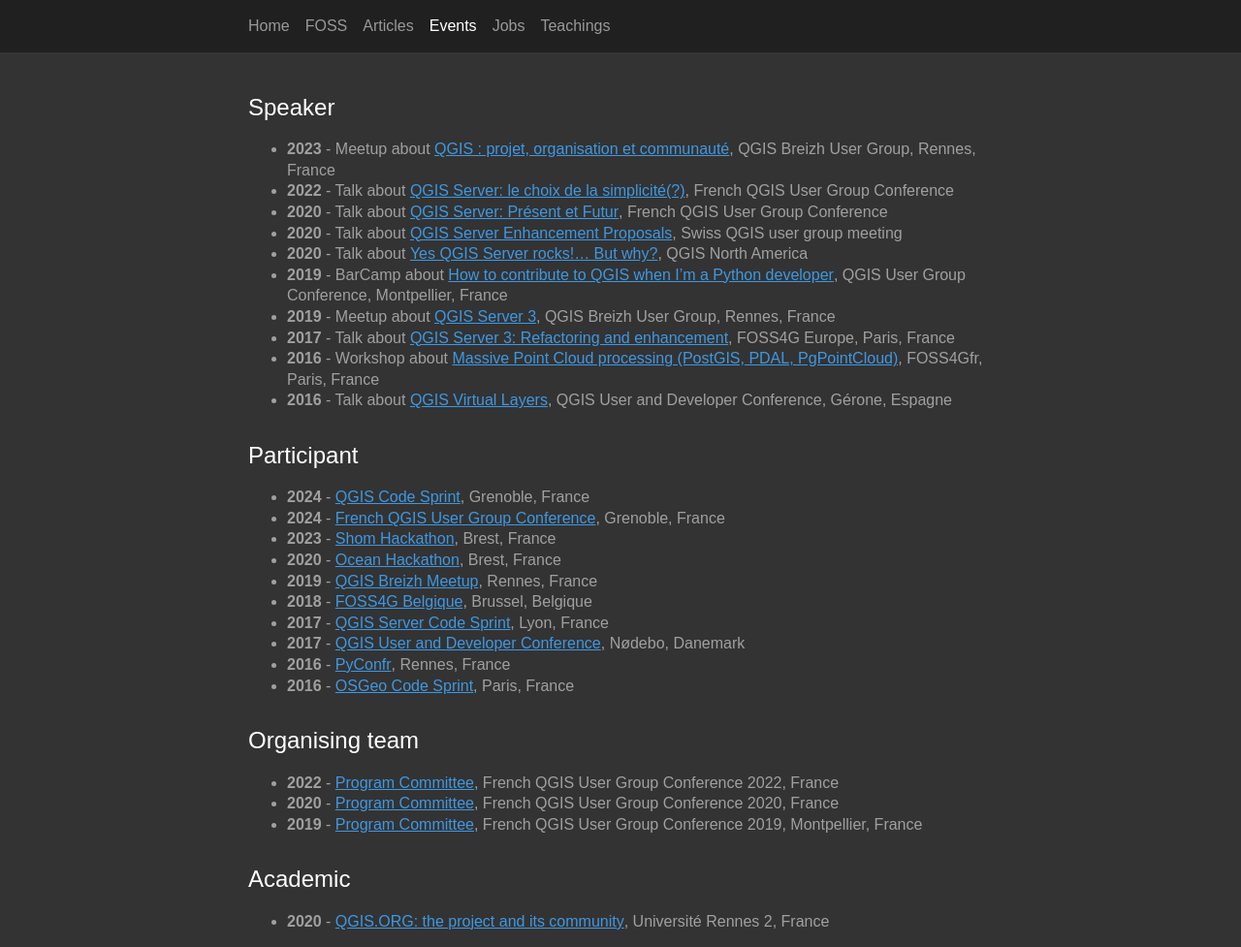
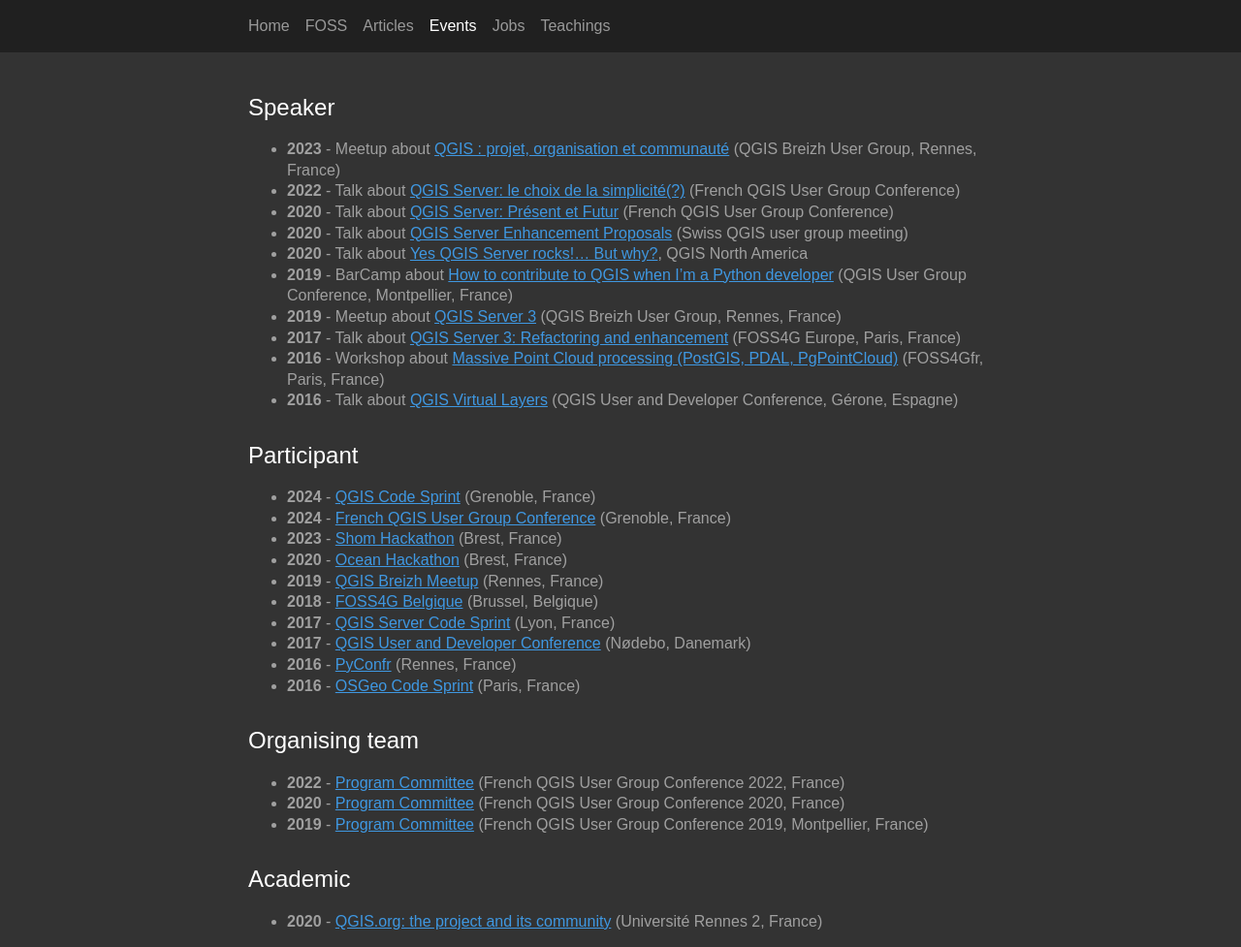
Before and after one commit to pblottiere/pblottiere.github.io, a Jekyll site: the page built from events/index.md, in a window 1280 px wide and 977 px high. Shown: the whole window at 97% size. Built offline with Jekyll 4.4.1, drawn with Linux system fonts in a browser that asks for light colours; comment, search, counter and statistics services are not loaded; our own code applies the rules of GitHub Pages for plain Markdown files.

Commit message:
Some updates

```diff
--- a/events/index.md
+++ b/events/index.md
@@ -5,36 +5,36 @@ layout: left
 
 # Speaker
 
-  + {:.item} **2023** - Meetup about <a href="">QGIS : projet, organisation et communauté</a>, QGIS Breizh User Group, Rennes, France
-  + {:.item} **2022** - Talk about <a href="http://conf.qgis.osgeo.fr/z20_programme.html">QGIS Server: le choix de la simplicité(?)</a>, French QGIS User Group Conference
-  + {:.item} **2020** - Talk about <a href="https://raw.githack.com/qcooperative/presentations/master/qgis-fr-meeting-2020/build/index.html#/presentation-title">QGIS Server: Présent et Futur</a>, French QGIS User Group Conference
-  + {:.item} **2020** - Talk about <a href="https://www.qgis.ch/en/association/user-meetings/user-meeting-online-autumn-2020">QGIS Server Enhancement Proposals</a>, Swiss QGIS user group meeting
+  + {:.item} **2023** - Meetup about <a href="">QGIS : projet, organisation et communauté</a> (QGIS Breizh User Group, Rennes, France)
+  + {:.item} **2022** - Talk about <a href="http://conf.qgis.osgeo.fr/z20_programme.html">QGIS Server: le choix de la simplicité(?)</a> (French QGIS User Group Conference)
+  + {:.item} **2020** - Talk about <a href="https://raw.githack.com/qcooperative/presentations/master/qgis-fr-meeting-2020/build/index.html#/presentation-title">QGIS Server: Présent et Futur</a> (French QGIS User Group Conference)
+  + {:.item} **2020** - Talk about <a href="https://www.qgis.ch/en/association/user-meetings/user-meeting-online-autumn-2020">QGIS Server Enhancement Proposals</a> (Swiss QGIS user group meeting)
   + {:.item} **2020** - Talk about <a href="http://qgis.us/qgis-na-2020">Yes QGIS Server rocks!... But why?</a>, QGIS North America
-  + {:.item} **2019** - BarCamp about <a href="http://conf.qgis.osgeo.fr/2019/12/12/QGISDay_jour1.html">How to contribute to QGIS when I'm a Python developer</a>, QGIS User Group Conference, Montpellier, France
-  + {:.item} **2019** - Meetup about <a href="">QGIS Server 3</a>, QGIS Breizh User Group, Rennes, France
-  + {:.item} **2017** - Talk about <a href="https://europe.foss4g.org/2017/assets/pdf/FOSS4G-Europe-2017-Program.pdf">QGIS Server 3: Refactoring and enhancement</a>, FOSS4G Europe, Paris, France
-  + {:.item} **2016** - Workshop about <a href="http://osgeo.asso.fr/foss4gfr-2016/programme.html">Massive Point Cloud processing (PostGIS, PDAL, PgPointCloud)</a>, FOSS4Gfr, Paris, France
-  + {:.item} **2016** - Talk about <a href="http://blog.qgis.org/2016/06/30/report-back-15th-qgis-hackfest-in-girona-spain/">QGIS Virtual Layers</a>, QGIS User and Developer Conference, Gérone, Espagne
+  + {:.item} **2019** - BarCamp about <a href="http://conf.qgis.osgeo.fr/2019/12/12/QGISDay_jour1.html">How to contribute to QGIS when I'm a Python developer</a> (QGIS User Group Conference, Montpellier, France)
+  + {:.item} **2019** - Meetup about <a href="">QGIS Server 3</a> (QGIS Breizh User Group, Rennes, France)
+  + {:.item} **2017** - Talk about <a href="https://europe.foss4g.org/2017/assets/pdf/FOSS4G-Europe-2017-Program.pdf">QGIS Server 3: Refactoring and enhancement</a> (FOSS4G Europe, Paris, France)
+  + {:.item} **2016** - Workshop about <a href="http://osgeo.asso.fr/foss4gfr-2016/programme.html">Massive Point Cloud processing (PostGIS, PDAL, PgPointCloud)</a> (FOSS4Gfr, Paris, France)
+  + {:.item} **2016** - Talk about <a href="http://blog.qgis.org/2016/06/30/report-back-15th-qgis-hackfest-in-girona-spain/">QGIS Virtual Layers</a> (QGIS User and Developer Conference, Gérone, Espagne)
 
 # Participant
 
-  + {:.item} **2024** - <a href="https://github.com/qgis/QGIS/wiki/Code-Sprint-QGIS-Grenoble,-March-2024">QGIS Code Sprint</a>, Grenoble, France
-  + {:.item} **2024** - <a href="https://www.osgeo.org/events/french-qgis-users-days-2024/">French QGIS User Group Conference</a>, Grenoble, France
-  + {:.item} **2023** - <a href="https://www.shom.fr/">Shom Hackathon</a>, Brest, France
-  + {:.item} **2020** - <a href="https://www.campusmer.fr/Ocean-Hackathon_-Ocean-Hackathon_-2020-3367-1306-0-0.html">Ocean Hackathon</a>, Brest, France
-  + {:.item} **2019** - <a href="https://twitter.com/Qgis_Bzh/status/1176431791437168642">QGIS Breizh Meetup</a>, Rennes, France
-  + {:.item} **2018** - <a href="">FOSS4G Belgique</a>, Brussel, Belgique
-  + {:.item} **2017** - <a href="https://github.com/qgis/QGIS/wiki/QGIS3---QGIS-Server-code-sprint-Notes">QGIS Server Code Sprint</a>, Lyon, France
-  + {:.item} **2017** - <a href="https://github.com/qgis/QGIS/wiki/19th-QGIS-Developer-Meeting-and-3rd-User-conference-in-N%C3%B8debo,-August-2-11-2017">QGIS User and Developer Conference</a>, Nødebo, Danemark
-  + {:.item} **2016** - <a href="https://www.pycon.fr/2016/">PyConfr</a>, Rennes, France
-  + {:.item} **2016** - <a href="https://wiki.osgeo.org/wiki/Paris_Code_Sprint_2016">OSGeo Code Sprint</a>, Paris, France
+  + {:.item} **2024** - <a href="https://github.com/qgis/QGIS/wiki/Code-Sprint-QGIS-Grenoble,-March-2024">QGIS Code Sprint</a> (Grenoble, France)
+  + {:.item} **2024** - <a href="https://www.osgeo.org/events/french-qgis-users-days-2024/">French QGIS User Group Conference</a> (Grenoble, France)
+  + {:.item} **2023** - <a href="https://www.shom.fr/">Shom Hackathon</a> (Brest, France)
+  + {:.item} **2020** - <a href="https://www.campusmer.fr/Ocean-Hackathon_-Ocean-Hackathon_-2020-3367-1306-0-0.html">Ocean Hackathon</a> (Brest, France)
+  + {:.item} **2019** - <a href="https://twitter.com/Qgis_Bzh/status/1176431791437168642">QGIS Breizh Meetup</a> (Rennes, France)
+  + {:.item} **2018** - <a href="">FOSS4G Belgique</a> (Brussel, Belgique)
+  + {:.item} **2017** - <a href="https://github.com/qgis/QGIS/wiki/QGIS3---QGIS-Server-code-sprint-Notes">QGIS Server Code Sprint</a> (Lyon, France)
+  + {:.item} **2017** - <a href="https://github.com/qgis/QGIS/wiki/19th-QGIS-Developer-Meeting-and-3rd-User-conference-in-N%C3%B8debo,-August-2-11-2017">QGIS User and Developer Conference</a> (Nødebo, Danemark)
+  + {:.item} **2016** - <a href="https://www.pycon.fr/2016/">PyConfr</a> (Rennes, France)
+  + {:.item} **2016** - <a href="https://wiki.osgeo.org/wiki/Paris_Code_Sprint_2016">OSGeo Code Sprint</a> (Paris, France)
 
 # Organising team
 
-  + {:.item} **2022** - <a href="http://conf.qgis.osgeo.fr/">Program Committee</a>, French QGIS User Group Conference 2022, France
-  + {:.item} **2020** - <a href="http://conf.qgis.osgeo.fr/">Program Committee</a>, French QGIS User Group Conference 2020, France
-  + {:.item} **2019** - <a href="http://conf.qgis.osgeo.fr/">Program Committee</a>, French QGIS User Group Conference 2019, Montpellier, France
+  + {:.item} **2022** - <a href="http://conf.qgis.osgeo.fr/">Program Committee</a> (French QGIS User Group Conference 2022, France)
+  + {:.item} **2020** - <a href="http://conf.qgis.osgeo.fr/">Program Committee</a> (French QGIS User Group Conference 2020, France)
+  + {:.item} **2019** - <a href="http://conf.qgis.osgeo.fr/">Program Committee</a> (French QGIS User Group Conference 2019, Montpellier, France)
 
 # Academic
 
-  + {:.item} **2020** - <a href="">QGIS.ORG: the project and its community</a>, Université Rennes 2, France
+  + {:.item} **2020** - <a href="">QGIS.org: the project and its community</a> (Université Rennes 2, France)
```
Also changed, not shown: articles/index.md (+20 -25 lines), foss/index.md (+3 -4 lines).
